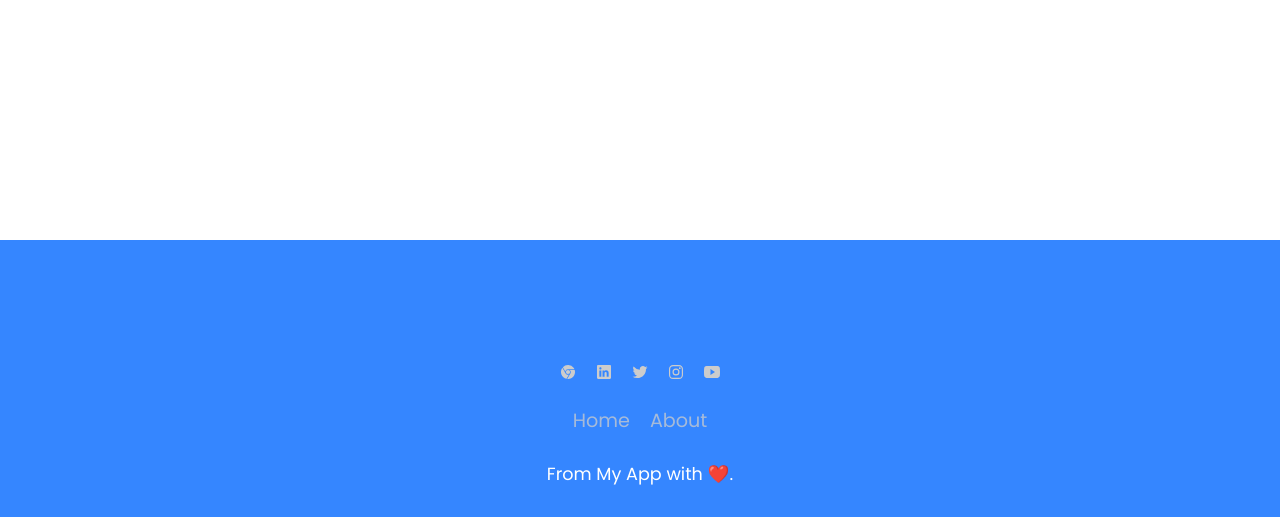
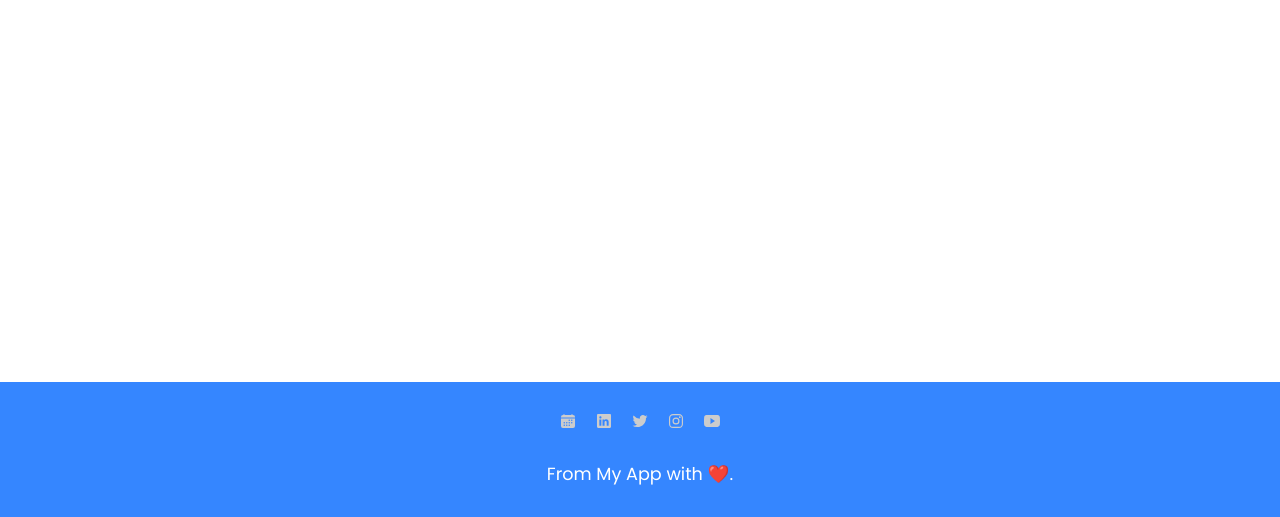
Before and after one commit to Bryse88/SEO-Project, a Flask app: page / in a window 1280 px wide. Shown: the part 283-800 px from the top of the page. Run offline with Flask 3, Linux system fonts and the light colour scheme; some libraries are stand-ins or nearby versions.

Commit message:
Upldating

```diff
--- a/static/layout.css
+++ b/static/layout.css
@@ -262,62 +262,3 @@ p {
 .copyright {
   color: white;
 }
-
-/*wave and animation*/
-footer .wave {
-  position: absolute;
-  top: -100px;
-  left: 0px;
-  right: 0px;
-  width: 100%;
-  height: 100px;
-  background: url(https://i.ibb.co/rZt4Nhg/wave.png);
-  /* background-size: 1000px 100px; */
- background-size: 1000px 100px;
-  background-position: center;
-}
-
-footer .wave#wave1 {
-  z-index: 1000;
-  opacity: 1;
-  bottom: 0;
-  animation: animateWave 4s linear infinite;
-}
-
-footer .wave#wave2 {
-  z-index: 999;
-  opacity: 0.5;
-  bottom: 10px;
-  animation: animateWave_02 4s linear infinite;
-}
-footer .wave#wave3 {
-  z-index: 1000;
-  opacity: 0.2;
-  bottom: 0;
-  animation: animateWave 3s linear infinite;
-}
-
-footer .wave#wave4 {
-  z-index: 999;
-  opacity: 0.7;
-  bottom: 20px;
-  animation: animateWave_02 3s linear infinite;
-}
-
-@keyframes animateWave {
-  0% {
-    background-position-x: 1000px;
-  }
-  100% {
-    background-position-x: 0px;
-  }
-}
-
-@keyframes animateWave_02 {
-  0% {
-    background-position-x: 0px;
-  }
-  100% {
-    background-position-x: 1000px;
-  }
-}
--- a/templates/layout.html
+++ b/templates/layout.html
@@ -47,22 +47,12 @@
         </div>
     </main>
     <footer>
-        <div class="waves">
-            <div class="wave" id="wave1"></div>
-            <div class="wave" id="wave2"></div>
-            <div class="wave" id="wave3"></div>
-            <div class="wave" id="wave4"></div>
-        </div>
         <ul class="social_icon">
-            <li><a href="https://calendar.google.com/calendar/u/0/r"><ion-icon name="logo-chrome"></ion-icon></a></li>
+            <li><a href="https://calendar.google.com/calendar/u/0/r"><ion-icon name="calendar"></ion-icon></a></li>
             <li><a href="https://www.linkedin.com/school/seousa/"><ion-icon name="logo-linkedin"></ion-icon></a></li>
             <li><a href="https://en.wikipedia.org/wiki/Trollface#/media/File:Trollface_non-free.png"><ion-icon name="logo-twitter"></ion-icon></a></li>
             <li><a href="https://en.wikipedia.org/wiki/Trollface#/media/File:Trollface_non-free.png"><ion-icon name="logo-instagram"></ion-icon></a></li>
             <li><a href="https://www.youtube.com/playlist?list=PLu_YdyFu0vThxTJ_iHdm23cBvxtRySG0Y"><ion-icon name="logo-youtube"></ion-icon></a></li>
-        </ul>
-        <ul class="menu">
-            <li><a href="{{ url_for('index') }}">Home</a></li>
-            <li><a href="{{ url_for('about') }}">About</a></li>
         </ul>
         <p class="copyright">From My App with ❤️.</p>
     </footer>
```
